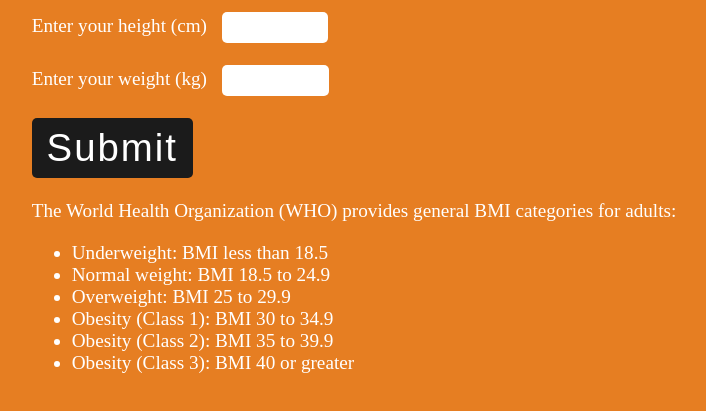
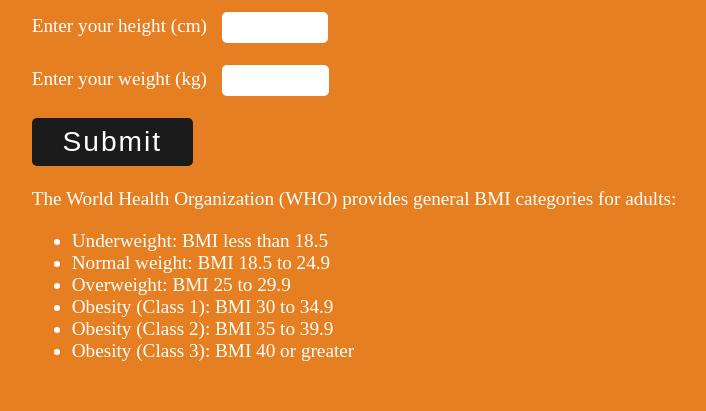
Before and after one commit to Mohd-Samad-Siddiqui/BMI-Calculator, a plain HTML site: page index.html in a window 1280 px wide. Shown: the part 109-520 px from the top of the page, without its empty margins (286-992 px from the left). Drawn offline with Linux system fonts and the light colour scheme.

Commit message:
Edit btn

```diff
--- a/style.css
+++ b/style.css
@@ -33,7 +33,7 @@ input[type="number"] {
   border: none;
   background-color: #1b1b1b;
   color: #fff;
-  font-size: 3vw;
+  font-size: 2.2vw;
   letter-spacing: 2px;
 }
 
```
